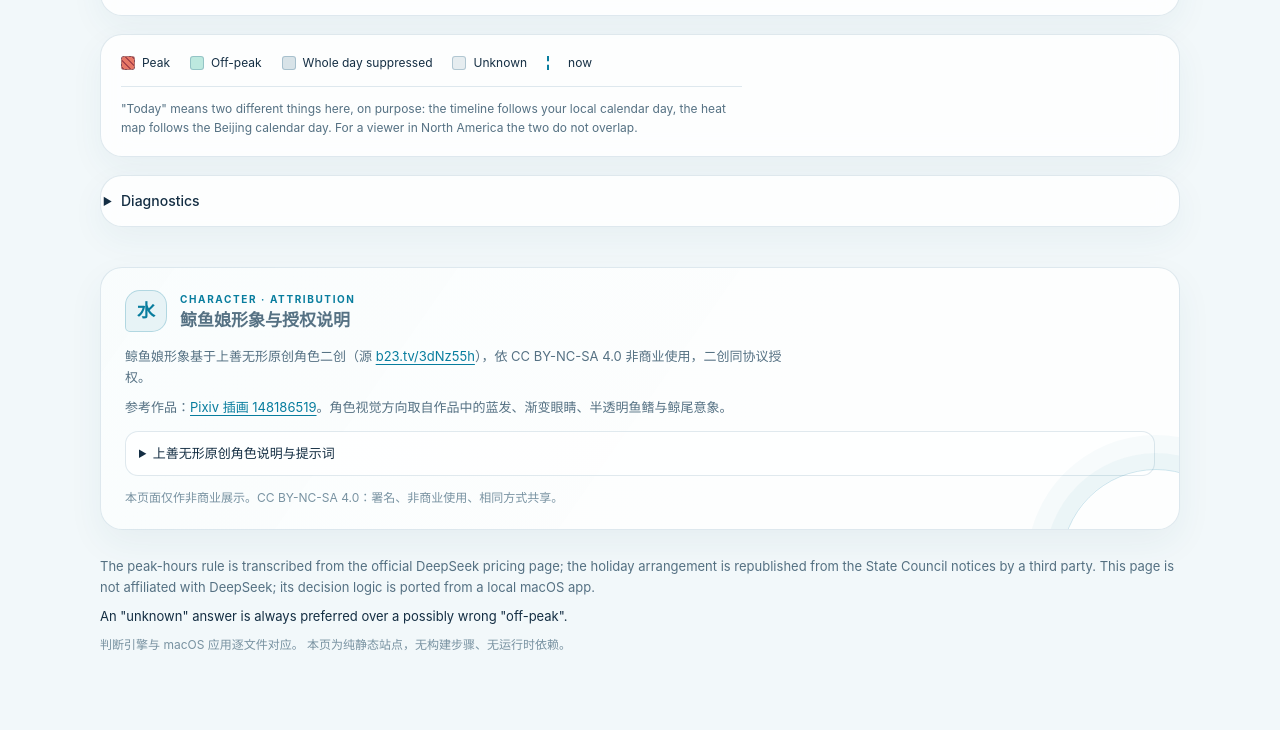
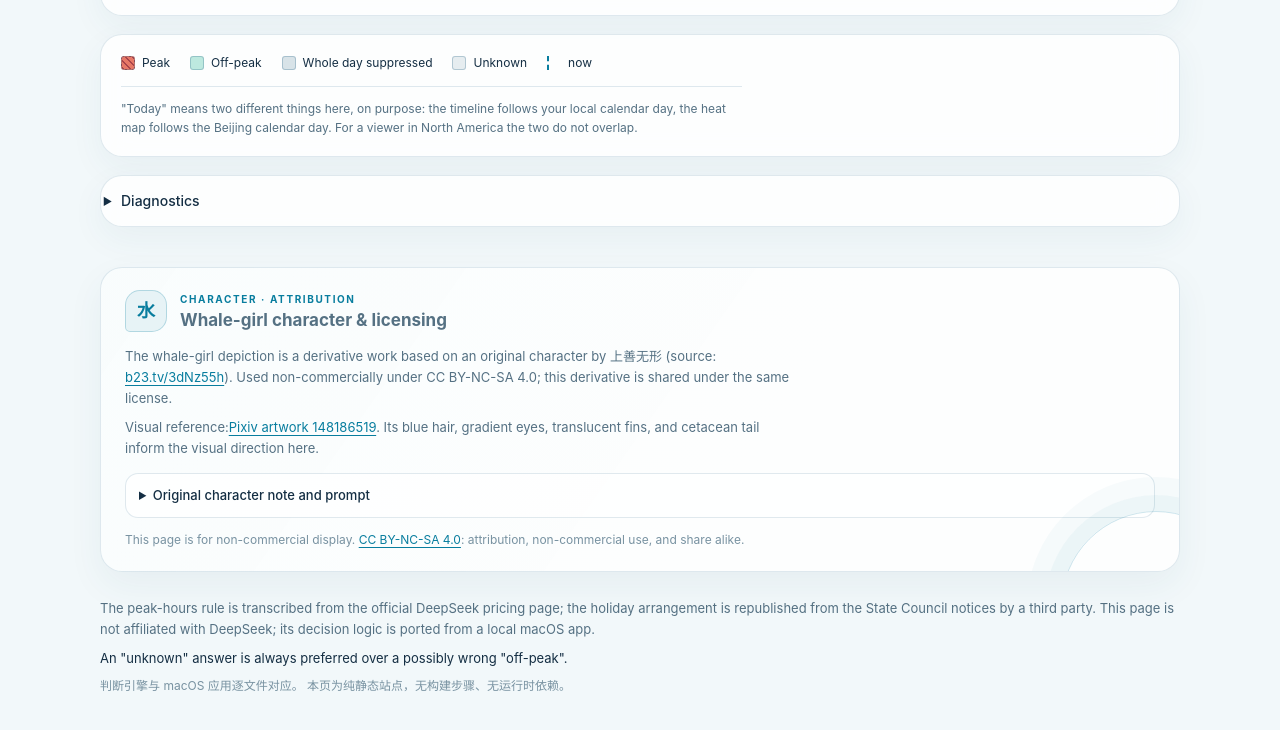
Before and after one commit to QUARTET-ITO-2000/deepseek-peak-status, a website with bundled scripts: page web/index.html in a window 1280 px wide. Shown: the part 2069-2799 px from the top of the page. Built offline with nearby package versions, Linux system fonts and the light colour scheme; no server answers.

Commit message:
Localize character attribution

```diff
--- a/web/index.html
+++ b/web/index.html
@@ -45,18 +45,18 @@
     <div class="character-credit__heading">
       <span class="character-credit__mark" aria-hidden="true">水</span>
       <div>
-        <p class="character-credit__eyebrow">CHARACTER · ATTRIBUTION</p>
-        <h2 id="character-credit-title">鲸鱼娘形象与授权说明</h2>
+      <p class="character-credit__eyebrow" data-i18n="credit.eyebrow">CHARACTER · ATTRIBUTION</p>
+        <h2 id="character-credit-title" data-i18n="credit.title">鲸鱼娘形象与授权说明</h2>
       </div>
     </div>
-    <p>鲸鱼娘形象基于上善无形原创角色二创（源 <a href="https://b23.tv/3dNz55h" target="_blank" rel="noopener noreferrer">b23.tv/3dNz55h</a>），依 CC BY-NC-SA 4.0 非商业使用，二创同协议授权。</p>
-    <p>参考作品：<a href="https://www.pixiv.net/en/artworks/148186519" target="_blank" rel="noopener noreferrer">Pixiv 插画 148186519</a>。角色视觉方向取自作品中的蓝发、渐变眼睛、半透明鱼鳍与鲸尾意象。</p>
+    <p><span data-i18n="credit.attribution">鲸鱼娘形象基于上善无形原创角色二创（源</span> <a href="https://b23.tv/3dNz55h" target="_blank" rel="noopener noreferrer">b23.tv/3dNz55h</a><span data-i18n="credit.attributionEnd">），依 CC BY-NC-SA 4.0 非商业使用，二创同协议授权。</span></p>
+    <p><span data-i18n="credit.reference">参考作品：</span><a href="https://www.pixiv.net/en/artworks/148186519" target="_blank" rel="noopener noreferrer" data-i18n="credit.referenceLink">Pixiv 插画 148186519</a><span data-i18n="credit.referenceEnd">。角色视觉方向取自作品中的蓝发、渐变眼睛、半透明鱼鳍与鲸尾意象。</span></p>
     <details class="character-credit__prompt">
-      <summary>上善无形原创角色说明与提示词</summary>
-      <p>鲸鱼娘形象，此内容遵守 CC BY-NC-SA 4.0 协议。</p>
+      <summary data-i18n="credit.promptTitle">上善无形原创角色说明与提示词</summary>
+      <p data-i18n="credit.promptNotice">鲸鱼娘形象，此内容遵守 CC BY-NC-SA 4.0 协议。</p>
       <p class="character-credit__tags">1girl, solo, (whale girl), anthropomorphism, (blue hair:1.3), (long blue hair:1.2), flowing hair, gradient hair, ahoge, cetacean tail, (large tail:0.4), translucent fins, gradient eyes, aquamarine eyes, blue eyes, very long hair, (dark blue hair:0.6), (head fins:1.1), stray_hair</p>
     </details>
-    <p class="character-credit__license">本页面仅作非商业展示。CC BY-NC-SA 4.0：署名、非商业使用、相同方式共享。</p>
+    <p class="character-credit__license"><span data-i18n="credit.licenseLead">本页面仅作非商业展示。</span> <a href="https://creativecommons.org/licenses/by-nc-sa/4.0/" target="_blank" rel="noopener noreferrer" data-i18n="credit.licenseLink">CC BY-NC-SA 4.0</a><span data-i18n="credit.licenseEnd">：署名、非商业使用、相同方式共享。</span></p>
   </section>
   <p class="page-footer__disclaimer" id="footer-disclaimer">
     高峰时段规则转录自 DeepSeek 官方定价页，节假日安排由第三方转载自国务院公告。本页与 DeepSeek 无任何关联，判断逻辑复刻自本地 macOS 应用。
--- a/web/src/ui/app.js
+++ b/web/src/ui/app.js
@@ -367,6 +367,9 @@ function midnightOf(now, timeZone) {
 
 function renderChrome(view) {
   document.documentElement.lang = i18n.language === 'zh' ? 'zh-Hans' : 'en';
+  document.querySelectorAll('[data-i18n]').forEach((node) => {
+    node.textContent = i18n.t(node.dataset.i18n);
+  });
   pageTitle.textContent = i18n.t('app.title');
   pageTagline.textContent = i18n.t('app.tagline');
   languageButton.textContent = i18n.t('app.languageSwitch');
--- a/web/src/ui/locales/en.js
+++ b/web/src/ui/locales/en.js
@@ -10,6 +10,19 @@ export default {
   'app.tagline': 'A third-party page · not affiliated with DeepSeek',
   'app.languageSwitch': '中文',
   'app.languageSwitchLabel': 'Switch to Chinese',
+
+  'credit.eyebrow': 'CHARACTER · ATTRIBUTION',
+  'credit.title': 'Whale-girl character & licensing',
+  'credit.attribution': 'The whale-girl depiction is a derivative work based on an original character by 上善无形 (source:',
+  'credit.attributionEnd': '). Used non-commercially under CC BY-NC-SA 4.0; this derivative is shared under the same license.',
+  'credit.reference': 'Visual reference:',
+  'credit.referenceLink': 'Pixiv artwork 148186519',
+  'credit.referenceEnd': '. Its blue hair, gradient eyes, translucent fins, and cetacean tail inform the visual direction here.',
+  'credit.promptTitle': 'Original character note and prompt',
+  'credit.promptNotice': 'Whale-girl depiction. This content is licensed under CC BY-NC-SA 4.0.',
+  'credit.licenseLead': 'This page is for non-commercial display.',
+  'credit.licenseLink': 'CC BY-NC-SA 4.0',
+  'credit.licenseEnd': ': attribution, non-commercial use, and share alike.',
 
   'status.headline.offPeak': 'OFF-PEAK',
   'status.headline.peak': 'PEAK HOURS',
--- a/web/src/ui/locales/zh.js
+++ b/web/src/ui/locales/zh.js
@@ -9,6 +9,19 @@ export default {
   'app.tagline': '第三方查询页 · 与 DeepSeek 官方无关联',
   'app.languageSwitch': 'EN',
   'app.languageSwitchLabel': '切换到英文',
+
+  'credit.eyebrow': '角色 · 版权署名',
+  'credit.title': '鲸鱼娘形象与授权说明',
+  'credit.attribution': '鲸鱼娘形象基于上善无形原创角色二创（源',
+  'credit.attributionEnd': '），依 CC BY-NC-SA 4.0 非商业使用，二创同协议授权。',
+  'credit.reference': '参考作品：',
+  'credit.referenceLink': 'Pixiv 插画 148186519',
+  'credit.referenceEnd': '。角色视觉方向取自作品中的蓝发、渐变眼睛、半透明鱼鳍与鲸尾意象。',
+  'credit.promptTitle': '上善无形原创角色说明与提示词',
+  'credit.promptNotice': '鲸鱼娘形象，此内容遵守 CC BY-NC-SA 4.0 协议。',
+  'credit.licenseLead': '本页面仅作非商业展示。',
+  'credit.licenseLink': 'CC BY-NC-SA 4.0',
+  'credit.licenseEnd': '：署名、非商业使用、相同方式共享。',
 
   'status.headline.offPeak': '空闲',
   'status.headline.peak': '高峰',
```
